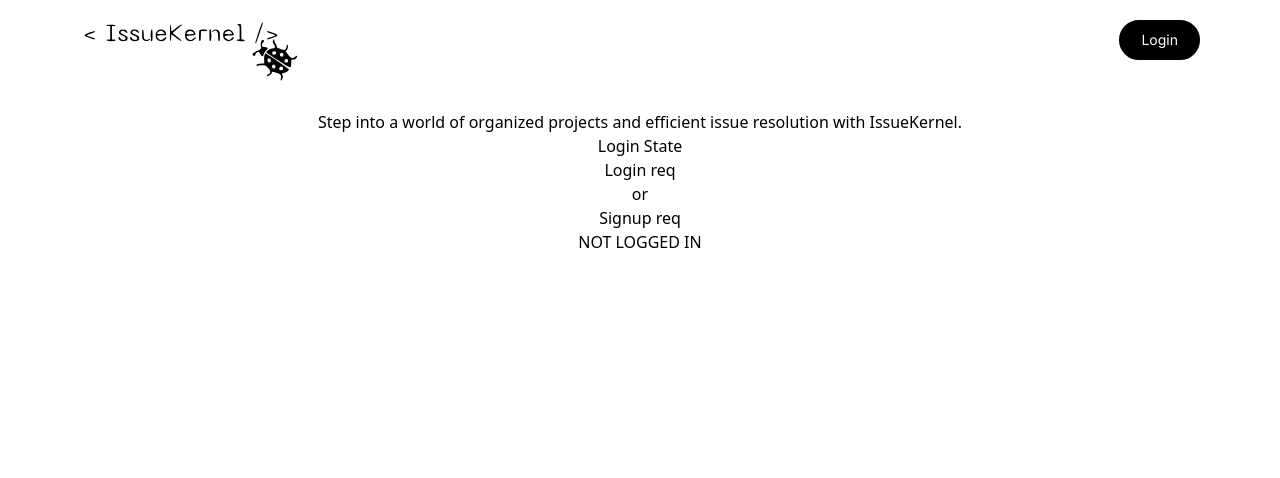
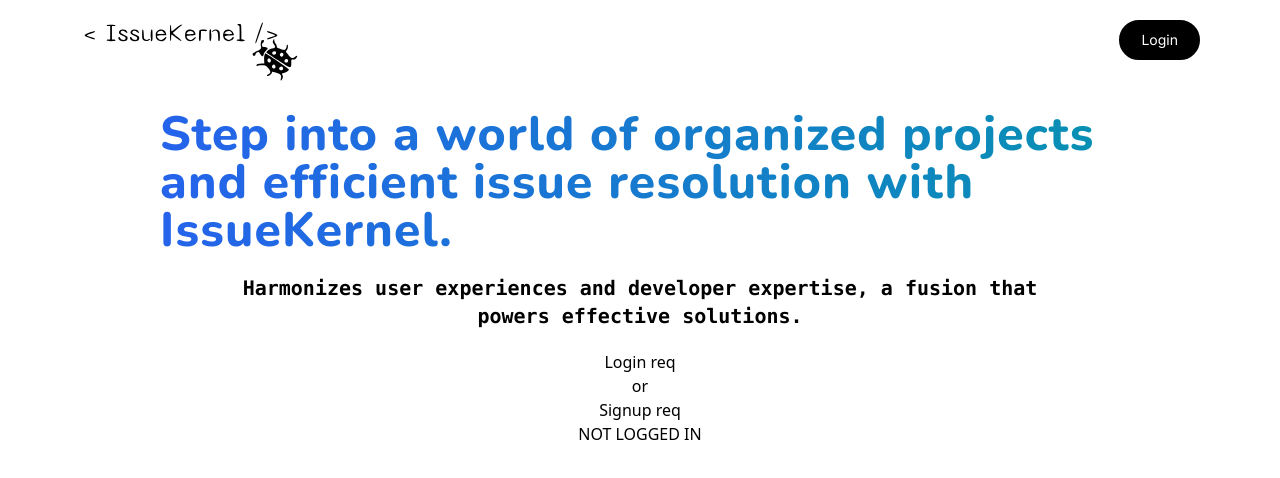
Before and after one commit to islam-ahsanul/IssueKernel, a Next.js app in the folder issuekernel_client/: page / in a window 1280 px wide. Shown: the top 478 px of the page. Built offline with nearby package versions, Linux system fonts and the light colour scheme.

Commit message:
landing page style

```diff
--- a/issuekernel_client/app/page.js
+++ b/issuekernel_client/app/page.js
@@ -28,12 +28,15 @@ export default function Home() {
     // </section>
     <>
       <LandingNavbar />
-      <section className="flex-center flex-col paddings m-15">
-        <h1>
+      <section className="flex flex-center flex-col paddings mt-15 mx-20">
+        <h1 className="font-nunito font-extrabold text-5xl text-black tracking-wide text-left blue_gradient">
           Step into a world of organized projects and efficient issue resolution
           with IssueKernel.
         </h1>
-        <h2>Login State</h2>
+        <h1 className="font-mono font-semibold text-xl text-black text-center mx-16 my-5">
+          Harmonizes user experiences and developer expertise, a fusion that
+          powers effective solutions.
+        </h1>
         <h2>Login req</h2>
         <h2>or</h2>
         <h2>Signup req</h2>
```
